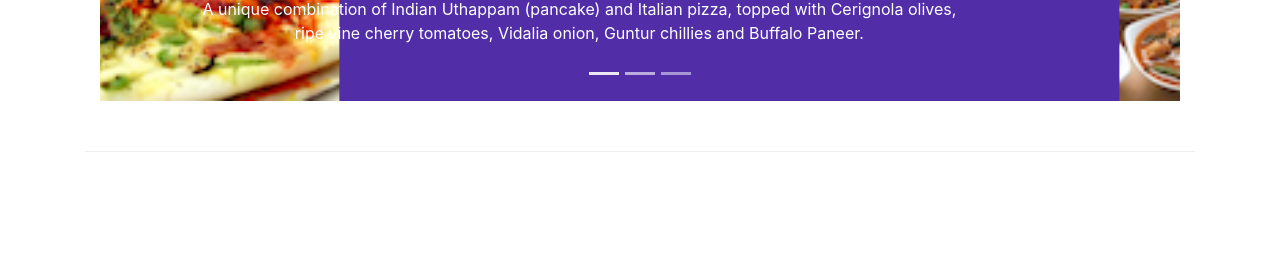
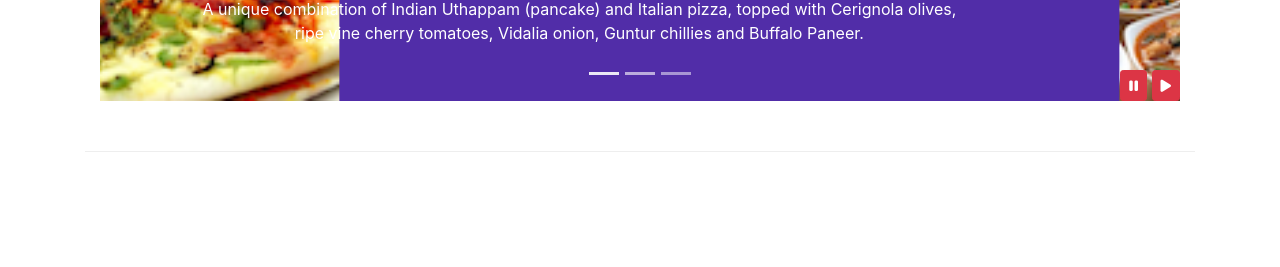
Before and after one commit to juanricardoherrera/boostrap-course, a plain HTML site: page index.html in a window 1280 px wide. Shown: the part 533-800 px from the top of the page. Drawn offline with nearby package versions, Linux system fonts and the light colour scheme.

Commit message:
Bootstrap JQuery

```diff
--- a/css/styles.css
+++ b/css/styles.css
@@ -61,3 +61,9 @@ address{
 .modal-lg {
     max-width: 50% !important;
 }
+
+#carouselButtons{
+    right: 0px;
+    position: absolute;
+    bottom: 0px;
+}
--- a/index.html
+++ b/index.html
@@ -214,6 +214,14 @@
                         <span class="carousel-control-prev-icon"></span></a>
                     <a class="carousel-control-next" href="#mycarousel" role="button" data-slide="next">
                         <span class="carousel-control-next-icon"></span></a>
+                    <div class="button-group" id="carouselButtons">
+                        <button class="btn btn-danger btn-sm" id="carousel-pause">
+                            <span class="fa fa-pause"></span>
+                        </button>
+                        <button class="btn btn-danger btn-sm" id="carousel-play">
+                            <span class="fa fa-play"></span>
+                        </button>
+                    </div>
                 </div>
             </div>
         </div>
@@ -330,5 +338,15 @@
  <script src="node_modules/tether/dist/js/tether.min.js"></script>
  <script src="node_modules/bootstrap/dist/js/bootstrap.min.js"></script>
 
-
+ <script>
+     $(document).ready(function(){
+        $("#mycarousel").carousel({interval:2000});
+        $("#carousel-pause").click(function(){
+            $("#mycarousel").carousel("pause");
+        });
+        $("#carousel-play").click(function(){
+            $("#mycarousel").carousel("cycle");
+        });
+     });
+ </script>
 </html>
```
